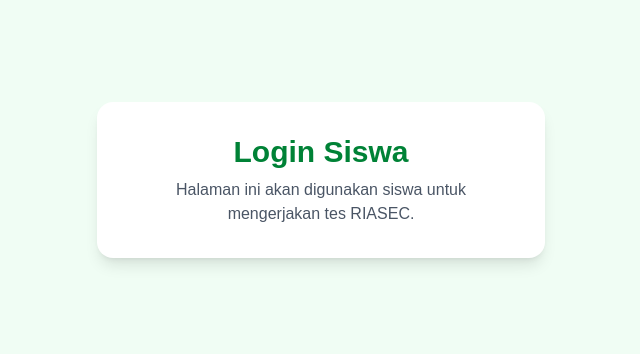
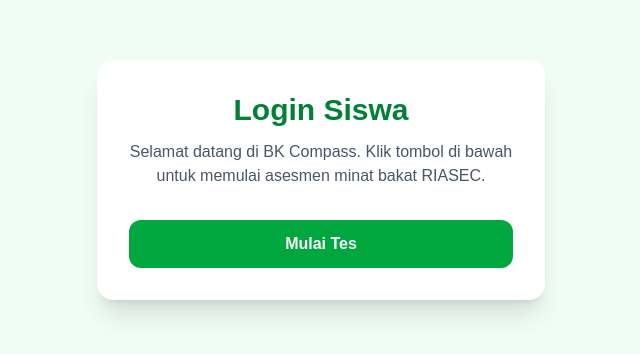
Before and after one commit to reginasukmawaty74-ai/riasec-bk, a Next.js app: page /siswa in a window 1280 px wide. Shown: the part 220-574 px from the top of the page, without its empty margins (319-959 px from the left). Built offline with nearby package versions, Linux system fonts and the light colour scheme.

Commit message:
Perbaiki halaman siswa dan tombol mulai tes

```diff
--- a/app/page.tsx
+++ b/app/page.tsx
@@ -1,4 +1,5 @@
 import Navbar from "./components/Navbar";
+import Link from "next/link";
 
 export default function Home() {
   return (
@@ -20,9 +21,14 @@ export default function Home() {
 
           <div className="mt-10 flex justify-center gap-4">
 
-            <button className="bg-blue-600 text-white px-8 py-3 rounded-xl hover:bg-blue-700 transition">
-              Mulai Tes
-            </button>
+           <Link
+  href="/siswa"
+<Link
+  href="/siswa"
+  className="bg-blue-600 text-white px-8 py-3 rounded-xl hover:bg-blue-700 transition"
+>
+  Mulai Tes
+</Link>
 
             <button className="bg-gray-200 px-8 py-3 rounded-xl hover:bg-gray-300 transition">
               Pelajari
--- a/app/siswa/page.tsx
+++ b/app/siswa/page.tsx
@@ -1,14 +1,26 @@
+import Link from "next/link";
+
 export default function SiswaPage() {
   return (
     <main className="min-h-screen flex items-center justify-center bg-green-50">
-      <div className="bg-white shadow-lg rounded-2xl p-8 w-full max-w-md">
-        <h1 className="text-3xl font-bold text-green-700 text-center">
+      <div className="bg-white shadow-xl rounded-2xl p-8 w-full max-w-md text-center">
+
+        <h1 className="text-3xl font-bold text-green-700 mb-3">
           Login Siswa
         </h1>
 
-        <p className="text-center text-gray-600 mt-2">
-          Halaman ini akan digunakan siswa untuk mengerjakan tes RIASEC.
+        <p className="text-gray-600 mb-8">
+          Selamat datang di BK Compass.
+          Klik tombol di bawah untuk memulai asesmen minat bakat RIASEC.
         </p>
+
+        <Link
+          href="/siswa/biodata"
+          className="block w-full bg-green-600 hover:bg-green-700 text-white font-semibold py-3 rounded-xl transition"
+        >
+          Mulai Tes
+        </Link>
+
       </div>
     </main>
   );
```
